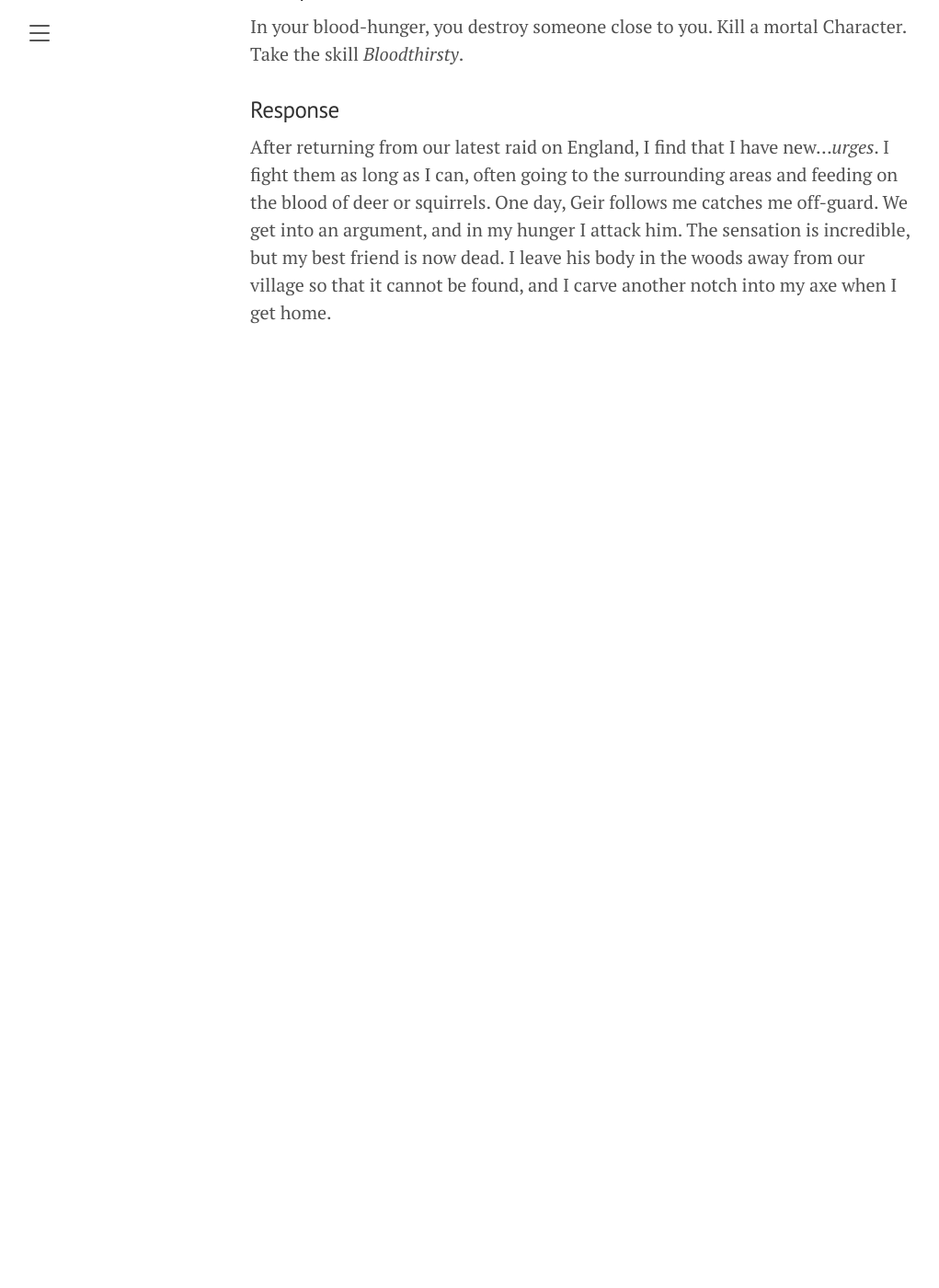
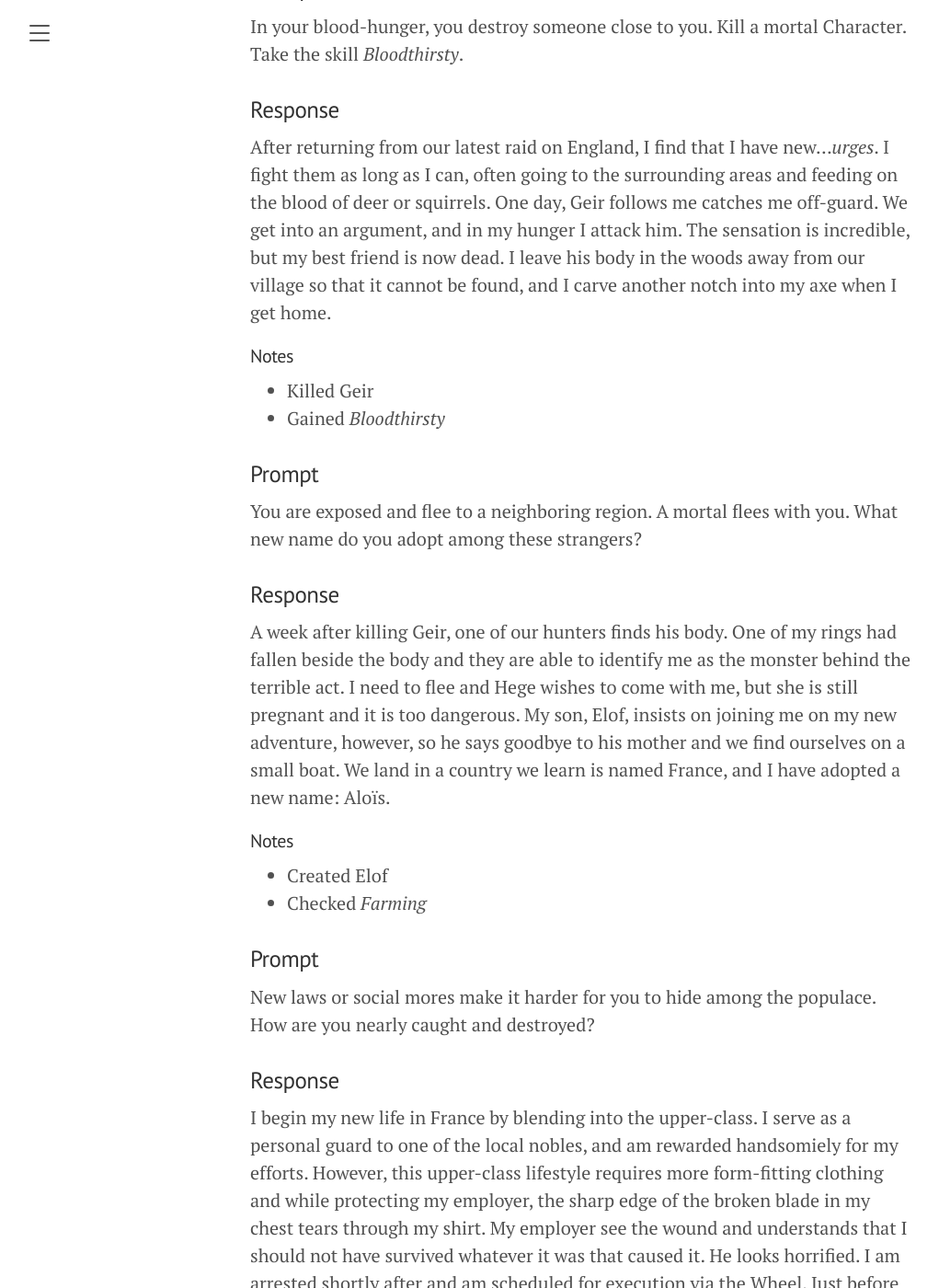
Before and after one commit to Serneum/alone-in-a-room, a Jekyll site: the page built from _tyov/all/einar-session-1.md, in a window 1280 px wide and 1400 px high, scrolled down 270 px. Shown: the whole window at 92% size, without its empty margins (8-1029 px from the left). Built offline with Jekyll 4.4.1, drawn with Linux system fonts in a browser that asks for light colours; before the commit the page ends 900 px from its top, so only the background shows below that; some of the changed text lies outside the part shown.

Commit message:
Add to session 1

```diff
--- a/_tyov/all/einar-session-1.md
+++ b/_tyov/all/einar-session-1.md
@@ -1,6 +1,6 @@
 ---
 layout: post
-title: Session\ 1
+title: Session 1
 date: 2020-08-06 16:15 -0500
 tags: einar
 ---
@@ -10,3 +10,52 @@ In your blood-hunger, you destroy someone close to you. Kill a mortal Character.
 
 ### Response
 After returning from our latest raid on England, I find that I have new..._urges_. I fight them as long as I can, often going to the surrounding areas and feeding on the blood of deer or squirrels. One day, Geir follows me catches me off-guard. We get into an argument, and in my hunger I attack him. The sensation is incredible, but my best friend is now dead. I leave his body in the woods away from our village so that it cannot be found, and I carve another notch into my axe when I get home.
+
+#### Notes
+- Killed Geir
+- Gained _Bloodthirsty_
+
+
+### Prompt
+You are exposed and flee to a neighboring region. A mortal flees with you. What new name do you adopt among these strangers?
+
+### Response
+A week after killing Geir, one of our hunters finds his body. One of my rings had fallen beside the body and they are able to identify me as the monster behind the terrible act. I need to flee and Hege wishes to come with me, but she is still pregnant and it is too dangerous. My son, Elof, insists on joining me on my new adventure, however, so he says goodbye to his mother and we find ourselves on a small boat. We land in a country we learn is named France, and I have adopted a new name: Aloïs.
+
+#### Notes
+- Created Elof
+- Checked _Farming_
+
+
+### Prompt
+New laws or social mores make it harder for you to hide among the populace. How are you nearly caught and destroyed?
+
+### Response
+I begin my new life in France by blending into the upper-class. I serve as a personal guard to one of the local nobles, and am rewarded handsomiely for my efforts. However, this upper-class lifestyle requires more form-fitting clothing and while protecting my employer, the sharp edge of the broken blade in my chest tears through my shirt. My employer see the wound and understands that I should not have survived whatever it was that caused it. He looks horrified. I am arrested shortly after and am scheduled for execution via the Wheel. Just before my sentence is passed, a man, Henri, manages to break me out of my cell.
+
+#### Notes
+- Eirik has died of old age
+- Created Henri
+- Checked _Close combat_
+- Gained _Thievery_
+
+
+### Prompt
+Two friendly Characters become embroiled in an internecine conflict. How do you profit?
+
+### Response
+Henri was never one to work alone, he worked with The Syndicate, a large group of like-minded thieves and scoundrels.  Both Elof and I join after Henri saved my life, and it helps us put food on the table. Elof is now old enough to learn the tricks of our trade, and he performs well. Henri and his right-hand man, Alexandre, get into a large argument over how the group should be run. The group splinters; I stay with Henri and other loyal members.
+
+#### Notes
+- Created Alexandre
+- Gained _The Syndicate_
+
+
+### Prompt
+You are trapped outside when the sun rises and take shelter some place you are not supposed to be. A child discovers and befriends you.
+
+### Response
+Henri continues to push us to find bigger targets. I spent far too long tailing mine last night, and the sun began to rise before I even realized how long it had been. I took cover in the first place I could find: an orphanage. A small child approached me, seemingly thinking I was dehydrated. I can understand the confusion as my lips were cracked, my eyes appearing sunken after the brief exposure to the light. She offered me her cup of water despite not knowing where she might get her next drink.
+
+#### Notes
+- Created Esme
```
Also changed, not shown: _tyov/all/einar-eirikson.md (+13 -3 lines).
